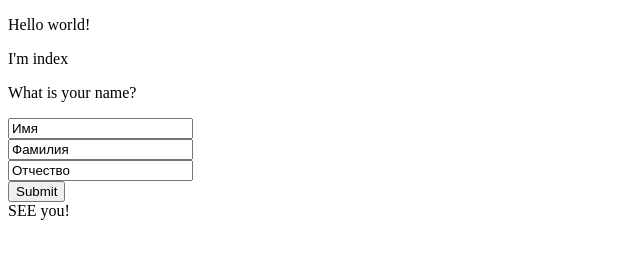
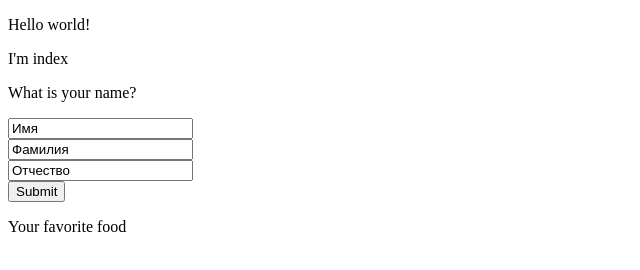
Before and after one commit to roman1306/git-demo, a plain HTML site: page index.html in a window 1280 px wide. Shown: the whole page, without its empty margins (0-640 px from the left). Drawn offline with Linux system fonts and the light colour scheme.

Commit message:
question of eat

```diff
--- a/index.html
+++ b/index.html
@@ -15,7 +15,7 @@
   <input type="text" value="Фамилия"><br>
   <input type="text" value="Отчество"><br>
   <input type="submit"><br>
-  SEE you!
+  <p>Your favorite food</p>
 
 
  </body>
```
